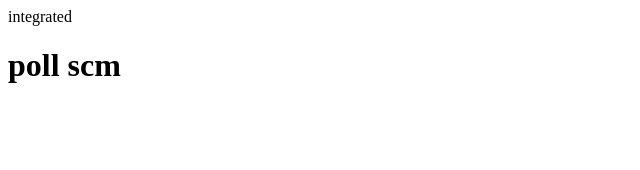
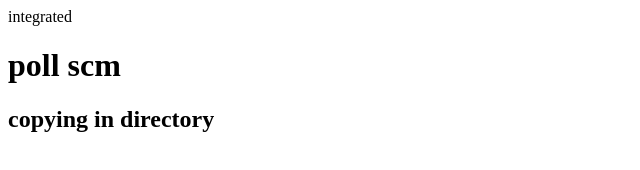
Before and after one commit to SankeerthNaskanti/dockerweb, a plain HTML site: page index.html in a window 1280 px wide. Shown: the whole page, without its empty margins (0-640 px from the left). Drawn offline with Linux system fonts and the light colour scheme.

Commit message:
3 commit

```diff
--- a/index.html
+++ b/index.html
@@ -1,2 +1,3 @@
 integrated
 <h1>poll scm</h1>
+<h2> copying in directory</h2>
```
